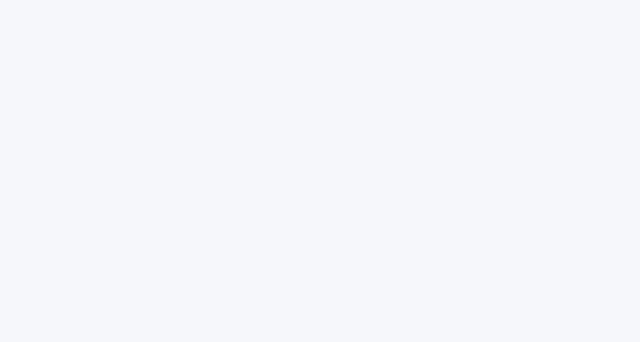
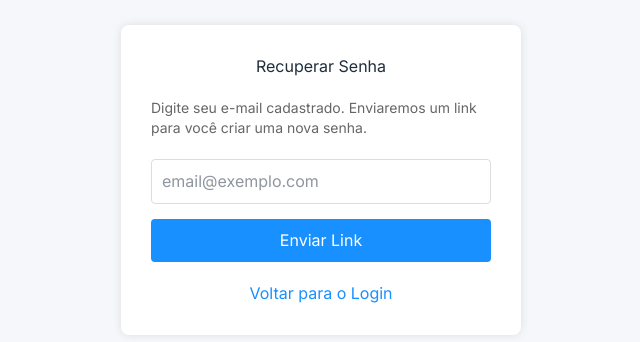
Before and after one commit to ykar0silva/helpdesk-api-frontend, a React (Vite) app: page /recuperar-senha in a window 1280 px wide. Before the commit this address had no page. Shown: the part 220-562 px from the top of the page, without its empty margins (319-959 px from the left). Built offline with nearby package versions, Linux system fonts and the light colour scheme; sample sign-in values are in the browser's storage.

Commit message:
FIT: Inclusão da página de recuperação de senha e alteração no campo 'esqueceu a senha?' para aparecer somente quando a senha for digitada errado

```diff
--- a/src/App.tsx
+++ b/src/App.tsx
@@ -12,6 +12,7 @@ import { AdminCategorias } from "./pages/AdminCategorias";
 import { AdminChamados } from "./pages/AdminChamados";
 import { AdminTecnicoDetalhes } from "./pages/AdminTecnicoDetalhes";
 import { AdminFinanceiroGeral } from "./pages/AdminFinanceiroGeral";
+import { RecuperarSenha } from "./pages/RecuperarSenha";
 
 function HomePage() {
   return <h2>Home (Página Principal Protegida)</h2>;
@@ -36,6 +37,7 @@ function App() {
         <Route path="/admin/categorias" element={<AdminCategorias />} />
         <Route path="/admin/pagamentos" element={<AdminFinanceiroGeral />} />
         <Route path="/admin/tecnicos/:tecnicoId" element={<AdminTecnicoDetalhes />} />
+        <Route path="/recuperar-senha" element={<RecuperarSenha />} />
       </Route>
     </Routes>
   )
--- a/src/pages/Login/Login.tsx
+++ b/src/pages/Login/Login.tsx
@@ -1,9 +1,9 @@
 import { useState } from "react";
 import { jwtDecode } from "jwt-decode";
-import {useNavigate } from "react-router-dom";
+import { useNavigate } from "react-router-dom";
 import { Button } from "@/components/ui/button";
 import { Input } from "@/components/ui/input";
-import { Eye, EyeOff, Mail, Lock } from "lucide-react";
+import { Eye, EyeOff } from "lucide-react"; // Removi imports não usados (Mail, Lock)
 import logoHelpTI from "@/assets/images/h-logo-removebg-preview.png";
 import loginHero from "@/assets/images/login-hero.jpg";
 import api from '@/services/api';
@@ -21,16 +21,20 @@ const Login = () => {
   const [loading, setLoading] = useState(false);
   const navigate = useNavigate();
 
+  // Estado para controlar a visibilidade do link
+  const [erroLogin, setErroLogin] = useState(false);
+
   const handleSubmit = async (e: React.FormEvent) => {
     e.preventDefault();
 
+    // Reseta o erro ao tentar novamente
+    setErroLogin(false);
     setLoading(true);
-    // TODO: Implementar autenticação
 
     try{
         const response = await api.post('/api/login',{
             email,
-            senha:password
+            senha: password // Certifique-se que o DTO do Java espera "senha" e não "password"
         });
 
         const token = response.data.token;
@@ -48,16 +52,14 @@ const Login = () => {
         }
     }
     catch (error) {
+        console.error("Erro no login:", error);
+        setErroLogin(true);
         alert("Erro ao fazer login. Verifique suas credenciais e tente novamente.");
-
     }
     finally {
         setLoading(false);
     }
-
   };
-
-
 
   return (
     <div className="min-h-screen flex">
@@ -71,7 +73,6 @@ const Login = () => {
         <div className="absolute inset-0 bg-gradient-to-br from-primary/80 via-primary/60 to-accent-orange/40" />
       </div>
 
-
       {/* Lado direito - Formulário de Login */}
       <div className="w-full lg:w-1/2 xl:w-2/5 flex items-center justify-center p-8 sm:p-12 bg-background">
         <div className="w-full max-w-md animate-slide-in-right space-y-6">
@@ -84,9 +85,7 @@ const Login = () => {
                 className="h-16 w-auto object-contain"
               />
             </div>
-            <div>
-              ㅤ
-            </div>
+            <div>ㅤ</div>
             <h1 className="font-display text-3xl font-bold text-foreground mb-2">
               Bem-vindo de volta
             </h1>
@@ -94,9 +93,7 @@ const Login = () => {
               Acesse sua conta para continuar
             </p>
           </div>
-          <div>
-            ㅤ
-          </div>
+          <div>ㅤ</div>
 
           {/* Formulário */}
           <form onSubmit={handleSubmit} className="space-y-6 mb-8">
@@ -110,26 +107,23 @@ const Login = () => {
               Email
               </label>
               <div className="relative">
-                {/* <Mail className="absolute left-2 top-1/2 -translate-y-1/2 h-5 w-5 text-muted-foreground" /> */}
                 <Input
                   id="email"
                   type="email"
                   placeholder="seu@email.com"
                   value={email}
                   onChange={(e) => setEmail(e.target.value)}
-                  className="ident-4 pl-12"
+                  className="ident-4 pl-4" // Ajustei padding (pl-12 estava muito grande sem ícone)
                   required
                 />
               </div>
             </div>
 
-            <div>
-              ㅤ
-            </div>
+            <div>ㅤ</div>
 
-            {/* Campo Senha */}
+            {/* Campo Senha e Link "Esqueceu a Senha" Condicional */}
             <div className="space-y-2">
-              <div className="grid justify-itens-stretch grid-cols-2">
+              <div className="grid justify-items-stretch grid-cols-2">
                 <label
                   htmlFor="password"
                   className="text-sm font-medium text-foreground"
@@ -137,22 +131,26 @@ const Login = () => {
                 >
                 Senha
                 </label>
-                <a
-                  href="#"
-                  className="justify-self-end-safe text-sm text-primary hover:text-primary/80 font-medium transition-colors"
-                >
-                  Esqueceu a senha?ㅤ
-                </a>
+
+                {/* LÓGICA CONDICIONAL AQUI: Só aparece se errar o login */}
+                {erroLogin && (
+                    <span
+                      onClick={() => navigate('/recuperar-senha')}
+                      className="justify-self-end-safe text-sm text-primary hover:text-primary/80 font-medium transition-colors cursor-pointer"
+                    >
+                      Esqueceu a senha?ㅤ
+                    </span>
+                )}
               </div>
+
               <div className="relative space-y-2">
-                {/* <Lock className="absolute left-2 top-1/2 -translate-y-1/2 h-5 w-5 text-muted-foreground" /> */}
                 <Input
                   id="password"
                   type={showPassword ? "text" : "password"}
                   placeholder="••••••••"
                   value={password}
                   onChange={(e) => setPassword(e.target.value)}
-                  className="pl-12"
+                  className="pl-4" // Ajustei padding
                   required
                 />
                 <button
@@ -169,38 +167,32 @@ const Login = () => {
               </div>
             </div>
 
-
-            {/* Lembrar-me e Esqueceu a senha */}
+            <div>ㅤ</div>
 
             <div>
-              ㅤ
-            </div>
-            <div>
               {/* Botão de Login */}
-              <Button type="submit" size="lg" disabled={loading} className="w-full" variant="default" onClick={handleSubmit}>
-                Entrar
+              <Button type="submit" size="lg" disabled={loading} className="w-full" variant="default">
+                {loading ? 'Entrando...' : 'Entrar'}
               </Button>
             </div>
           </form>
 
-          <div>
-              ㅤ
-          </div>
-          {/* Link para criar conta */}
+          <div>ㅤ</div>
+
+          {/* Link para criar conta (Se quiser manter) */}
           <div className="mt-8 text-center mb-8">
             <p className="text-muted-foreground">
               Não tem uma conta?{" "}
               <a
                 href="#"
+                // Se futuramente tiver cadastro, mude para navigate('/cadastro')
                 className="text-primary hover:text-primary/80 font-semibold transition-colors"
               >
                 Criar conta
               </a>
             </p>
           </div>
-          <div className="">
-              ㅤ
-          </div>
+          <div>ㅤ</div>
 
           {/* Footer */}
           <div className="mt-12 text-center">
--- /dev/null
+++ b/src/pages/RecuperarSenha/index.tsx
@@ -0,0 +1,64 @@
+import { useState } from "react";
+import { Link, useNavigate } from "react-router-dom";
+import api from "../../services/api";
+export function RecuperarSenha() {
+    const [email, setEmail] = useState("");
+    const [loading, setLoading] = useState(false);
+    const navigate = useNavigate();
+
+    async function handleSubmit(e: React.FormEvent) {
+        e.preventDefault();
+
+        if(!email) return;
+
+        setLoading(true);
+        try {
+            await api.post('/api/forgot-password', { email });
+
+            alert("Sucesso! Verifique seu e-mail (e a caixa de spam) para redefinir a senha.");
+            navigate("/");
+        } catch (error) {
+            console.error(error);
+            alert("Erro: E-mail não encontrado ou erro no servidor.");
+        } finally {
+            setLoading(false);
+        }
+    }
+
+    return (
+        <div className="container-center" style={{
+            height: '100vh', display: 'flex', justifyContent: 'center', alignItems: 'center', flexDirection: 'column'
+        }}>
+            <div className="login" style={{
+                backgroundColor: '#fff', padding: '30px', borderRadius: '8px', width: '100%', maxWidth: '400px',
+                boxShadow: '0 0 10px rgba(0,0,0,0.1)'
+            }}>
+                <h2 style={{ textAlign: 'center', marginBottom: '20px' }}>Recuperar Senha</h2>
+                <p style={{ marginBottom: '20px', color: '#666', fontSize: '14px' }}>
+                    Digite seu e-mail cadastrado. Enviaremos um link para você criar uma nova senha.
+                </p>
+
+                <form onSubmit={handleSubmit} style={{ display: 'flex', flexDirection: 'column', gap: '15px' }}>
+                    <input
+                        type="email"
+                        placeholder="email@exemplo.com"
+                        value={email}
+                        onChange={(e) => setEmail(e.target.value)}
+                        style={{ padding: '10px', borderRadius: '4px', border: '1px solid #ddd' }}
+                        required
+                    />
+
+                    <button type="submit" disabled={loading} style={{
+                        padding: '10px', backgroundColor: '#1890ff', color: 'white', border: 'none', borderRadius: '4px', cursor: 'pointer'
+                    }}>
+                        {loading ? 'Enviando...' : 'Enviar Link'}
+                    </button>
+                </form>
+
+                <div style={{ marginTop: '20px', textAlign: 'center' }}>
+                    <Link to="/" style={{ color: '#1890ff', textDecoration: 'none' }}>Voltar para o Login</Link>
+                </div>
+            </div>
+        </div>
+    );
+}
```
